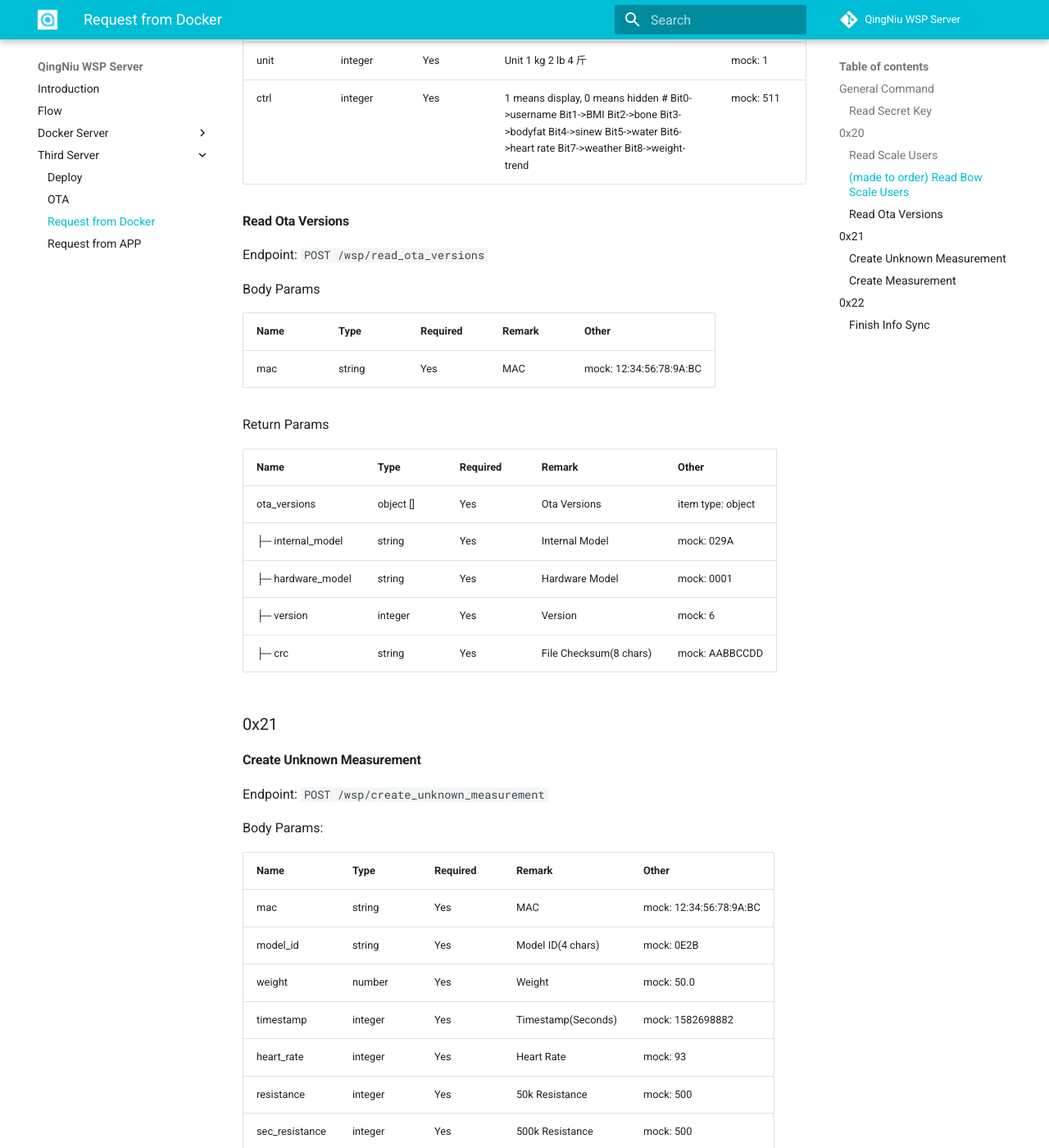
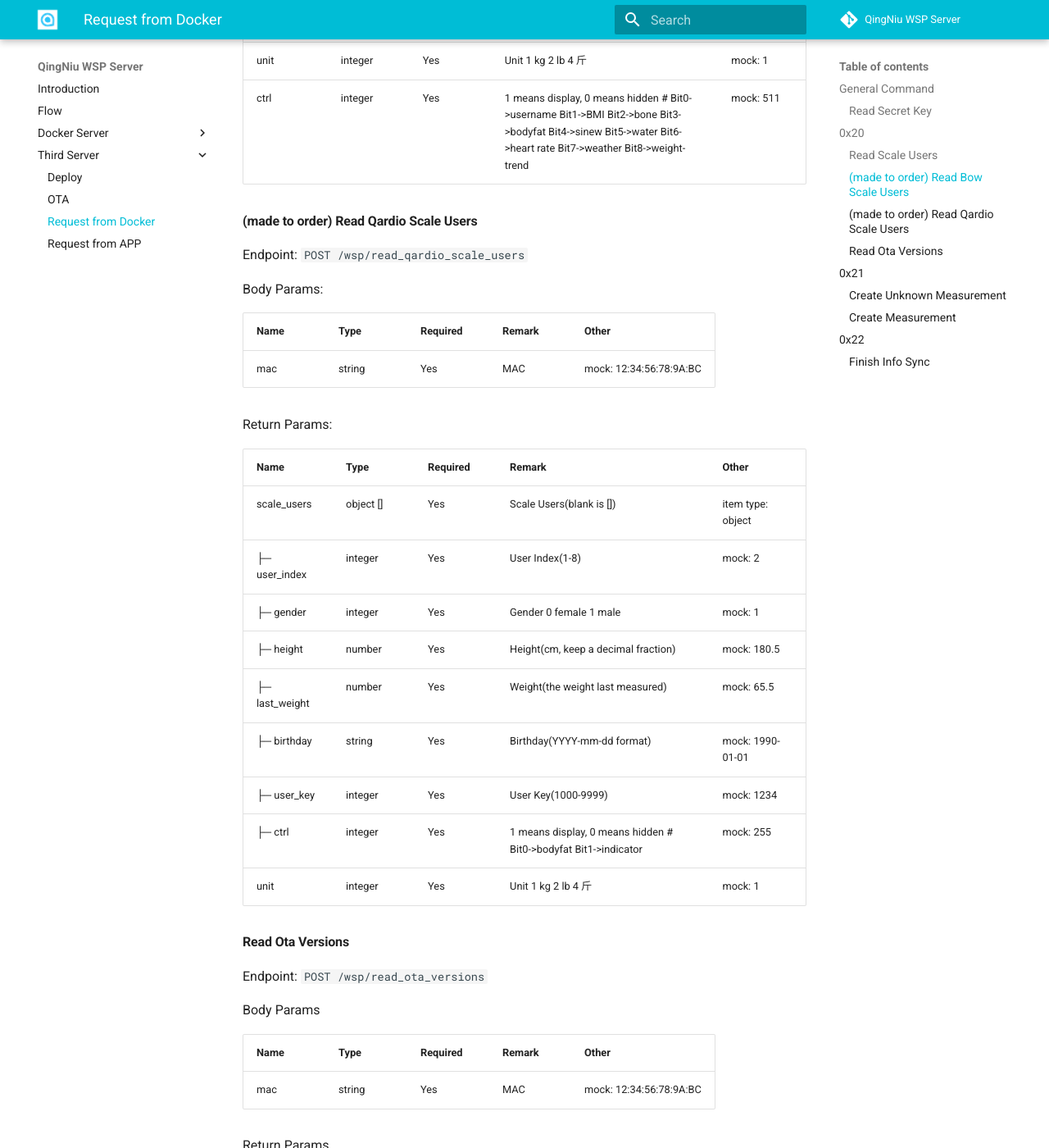
Before and after one commit to YolandaQingniu/qn_wsp_server_doc_english, an MkDocs documentation site: the page built from docs/third_server/request_by_docker.md, in a window 1280 px wide and 1400 px high, scrolled down 2133 px. Shown: the whole window at 82% size. Built offline with MkDocs 1.6.1 and Material for MkDocs 9.7.7, drawn with Linux system fonts in a browser that asks for light colours.

Commit message:
supplemental customized interface description

```diff
--- a/docs/third_server/request_by_docker.md
+++ b/docs/third_server/request_by_docker.md
@@ -53,16 +53,40 @@
 
 Return Params:
 
-|Name|Type|Required|Remark|Other|
-|--- |--- |--- |--- |--- |
-|scale_users|object []|Yes|Scale Users(blank is [])|item type: object|
-|├─ user_index|integer|Yes|User Index(1-8)|mock: 2|
-|├─ gender|integer|Yes|Gender 0 female 1 male|mock: 1|
-|├─ height|number|Yes|Height(cm, keep a decimal fraction)|mock: 180.5|
-|├─ birthday|string|Yes|Birthday(YYYY-mm-dd format)|mock: 1990-01-01|
-|├─ user_key|integer|Yes|User Key(1000-9999)|mock: 1234|
-|unit|integer|Yes|Unit 1 kg 2 lb 4 斤|mock: 1|
-|ctrl|integer|Yes|1 means display, 0 means hidden # Bit0->username Bit1->BMI Bit2->bone Bit3->bodyfat Bit4->sinew Bit5->water Bit6->heart rate Bit7->weather Bit8->weight-trend|mock: 511|
+| Name          | Type      | Required | Remark                                                       | Other             |
+| ------------- | --------- | -------- | ------------------------------------------------------------ | ----------------- |
+| scale_users   | object [] | Yes      | Scale Users(blank is [])                                     | item type: object |
+| ├─ user_index | integer   | Yes      | User Index(1-8)                                              | mock: 2           |
+| ├─ gender     | integer   | Yes      | Gender 0 female 1 male                                       | mock: 1           |
+| ├─ height     | number    | Yes      | Height(cm, keep a decimal fraction)                          | mock: 180.5       |
+| ├─ birthday   | string    | Yes      | Birthday(YYYY-mm-dd format)                                  | mock: 1990-01-01  |
+| ├─ user_key   | integer   | Yes      | User Key(1000-9999)                                          | mock: 1234        |
+| unit          | integer   | Yes      | Unit 1 kg 2 lb 4 斤                                          | mock: 1           |
+| ctrl          | integer   | Yes      | 1 means display, 0 means hidden # Bit0->username Bit1->BMI Bit2->bone Bit3->bodyfat Bit4->sinew Bit5->water Bit6->heart rate Bit7->weather Bit8->weight-trend | mock: 511         |
+
+#### (made to order) Read Qardio Scale Users
+
+Endpoint: `POST /wsp/read_qardio_scale_users`
+
+Body Params:
+
+| Name | Type   | Required | Remark | Other                   |
+| ---- | ------ | -------- | ------ | ----------------------- |
+| mac  | string | Yes      | MAC    | mock: 12:34:56:78:9A:BC |
+
+Return Params:
+
+| Name           | Type      | Required | Remark                                                       | Other             |
+| -------------- | --------- | -------- | ------------------------------------------------------------ | ----------------- |
+| scale_users    | object [] | Yes      | Scale Users(blank is [])                                     | item type: object |
+| ├─ user_index  | integer   | Yes      | User Index(1-8)                                              | mock: 2           |
+| ├─ gender      | integer   | Yes      | Gender 0 female 1 male                                       | mock: 1           |
+| ├─ height      | number    | Yes      | Height(cm, keep a decimal fraction)                          | mock: 180.5       |
+| ├─ last_weight | number    | Yes      | Weight(the weight last measured)                             | mock: 65.5        |
+| ├─ birthday    | string    | Yes      | Birthday(YYYY-mm-dd format)                                  | mock: 1990-01-01  |
+| ├─ user_key    | integer   | Yes      | User Key(1000-9999)                                          | mock: 1234        |
+| ├─ ctrl        | integer   | Yes      | 1 means display, 0 means hidden # Bit0->bodyfat Bit1->indicator | mock: 255         |
+| unit           | integer   | Yes      | Unit 1 kg 2 lb 4 斤                                          | mock: 1           |
 
 #### Read Ota Versions
 
```
Also changed, not shown: docs/docker/changelog.md (+6 -0 lines).
